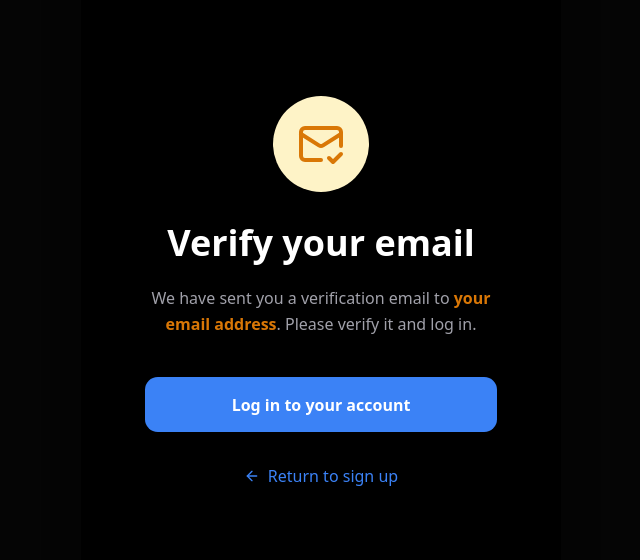
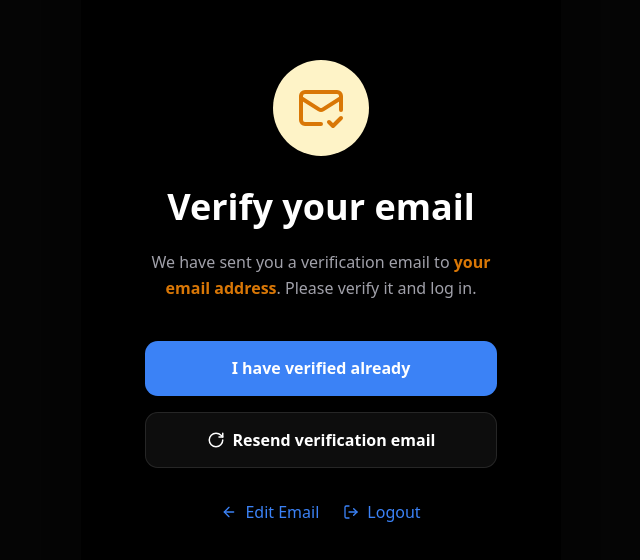
Before and after one commit to Aditya1wp/test, a React (Vite) app: page /verify-email in a window 1280 px wide. Shown: the part 108-668 px from the top of the page, without its empty margins (319-959 px from the left). Built offline with nearby package versions, Linux system fonts and the light colour scheme; no server answers.

Commit message:
fix: add resend verification email support and update session handling

```diff
--- a/src/pages/Login.jsx
+++ b/src/pages/Login.jsx
@@ -64,7 +64,6 @@ export default function Login() {
     try {
       const userCredential = await signInWithEmailAndPassword(auth, identifier.trim(), password);
       if (!userCredential.user.emailVerified) {
-        await signOut(auth);
         navigate('/verify-email', { state: { email: identifier.trim() } });
         return;
       }
--- a/src/pages/Signup.jsx
+++ b/src/pages/Signup.jsx
@@ -102,7 +102,6 @@ export default function Signup() {
     try {
       const userCredential = await createUserWithEmailAndPassword(auth, formData.identity.trim(), formData.password);
       await sendEmailVerification(userCredential.user);
-      await signOut(auth);
       navigate('/verify-email', { state: { email: formData.identity.trim() } });
     } catch (signupError) {
       setError(formatSignupError(signupError));
--- a/src/pages/VerifyEmail.jsx
+++ b/src/pages/VerifyEmail.jsx
@@ -1,10 +1,43 @@
-import { useLocation, Link } from 'react-router-dom';
-import { MailCheck, ArrowLeft } from 'lucide-react';
+import { useState } from 'react';
+import { useLocation, Link, useNavigate } from 'react-router-dom';
+import { MailCheck, ArrowLeft, RotateCw, Loader2, LogOut } from 'lucide-react';
+import { sendEmailVerification, signOut } from 'firebase/auth';
+import { auth } from '../lib/firebase';
 import './AuthPages.css';
 
 export default function VerifyEmail() {
   const location = useLocation();
+  const navigate = useNavigate();
+  const [loading, setLoading] = useState(false);
+  const [error, setError] = useState('');
+  const [success, setSuccess] = useState('');
   const email = location.state?.email || 'your email address';
+
+  const handleResend = async () => {
+    if (!auth.currentUser) {
+      setError('Your session expired. Please log in again to resend the email.');
+      return;
+    }
+
+    setLoading(true);
+    setError('');
+    setSuccess('');
+
+    try {
+      await sendEmailVerification(auth.currentUser);
+      setSuccess('A new verification link has been sent to your email.');
+    } catch (err) {
+      console.error(err);
+      setError('Failed to send email. Please try again in a few minutes.');
+    } finally {
+      setLoading(false);
+    }
+  };
+
+  const handleLogout = async () => {
+    await signOut(auth);
+    navigate('/login');
+  };
 
   return (
     <main className="authx-page" style={{ justifyContent: 'center' }}>
@@ -21,14 +54,32 @@ export default function VerifyEmail() {
             We have sent you a verification email to <strong style={{color: '#D97706'}}>{email}</strong>. Please verify it and log in.
           </p>
 
-          <div style={{ marginTop: '2.5rem', display: 'flex', flexDirection: 'column', gap: '1rem', alignItems: 'center' }}>
+          {error && <div className="authx-alert" style={{ marginTop: '1.5rem' }}>{error}</div>}
+          {success && <div className="authx-alert" style={{ marginTop: '1.5rem', backgroundColor: '#ECFDF5', color: '#059669', borderColor: '#10B981' }}>{success}</div>}
+
+          <div style={{ marginTop: '2.5rem', display: 'flex', flexDirection: 'column', gap: '1rem', alignItems: 'center', width: '100%' }}>
             <Link to="/login" className="authx-button" style={{ display: 'flex', justifyContent: 'center', width: '100%' }}>
-              Log in to your account
+              I have verified already
             </Link>
 
-            <Link to="/signup" className="authx-link" style={{ display: 'inline-flex', alignItems: 'center', gap: '0.5rem', marginTop: '1rem' }}>
-              <ArrowLeft size={16} /> Return to sign up
-            </Link>
+            <button
+              onClick={handleResend}
+              disabled={loading}
+              className="authx-button authx-button--secondary"
+              style={{ display: 'flex', justifyContent: 'center', width: '100%', gap: '0.5rem' }}
+            >
+              {loading ? <Loader2 className="animate-spin" size={18} /> : <RotateCw size={18} />}
+              Resend verification email
+            </button>
+
+            <div style={{ display: 'flex', gap: '1.5rem', marginTop: '1rem' }}>
+              <Link to="/signup" className="authx-link" style={{ display: 'inline-flex', alignItems: 'center', gap: '0.5rem' }}>
+                <ArrowLeft size={16} /> Edit Email
+              </Link>
+              <button onClick={handleLogout} className="authx-link" style={{ display: 'inline-flex', alignItems: 'center', gap: '0.5rem', border: 'none', background: 'none' }}>
+                <LogOut size={16} /> Logout
+              </button>
+            </div>
           </div>
         </div>
       </section>
```
